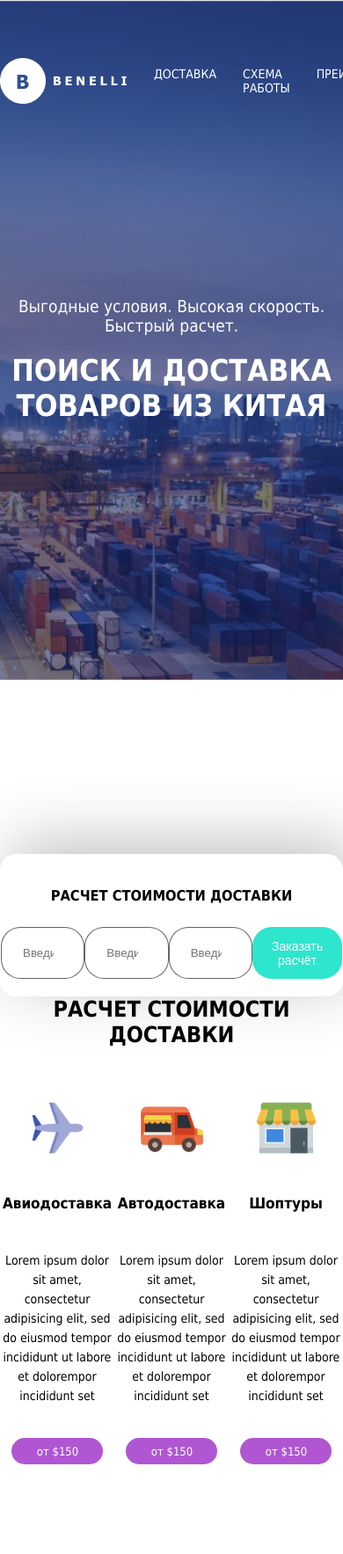
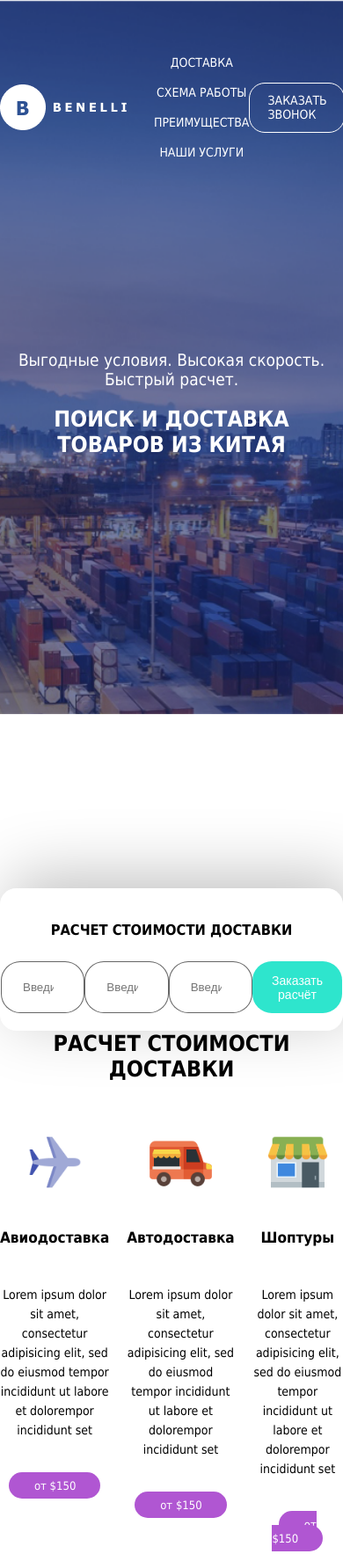
Before and after one commit to Hardyn1/Lesson2, a plain HTML site: page index.html in a window 390 px wide. Shown: the top 1767 px of the page at 88% size. Drawn offline with Linux system fonts and the light colour scheme.

Commit message:
added global and media

```diff
--- /dev/null
+++ b/css/global.css
@@ -0,0 +1,89 @@
+body {
+  font-family: tahoma, sans-serif;
+  padding: 0;
+  margin: 0;
+  font-size: 14px;
+}
+
+h1 {
+  margin: 0;
+  font-size: 34px;
+  text-transform: uppercase;
+}
+
+p {
+  margin: 0;
+  padding: 0;
+}
+
+div {
+  box-sizing: border-box;
+}
+
+ul,
+li {
+  display: block;
+  margin: 0;
+  padding: 0;
+}
+
+@media screen and (max-width: 1400px) {
+  .container {
+    max-width: 1264px;
+  }
+}
+@media screen and (max-width: 1200px) {
+  .container {
+    max-width: 960px;
+  }
+  .price-section-list {
+    gap: 20px;
+  }
+}
+
+@media screen and (max-width: 992px) {
+  .container {
+    max-width: 770px;
+  }
+  h1 {
+    font-size: 33px;
+  }
+
+  .menu {
+    flex-direction: column;
+    gap: 18px;
+  }
+
+  .table-container {
+    width: 90%;
+  }
+}
+
+@media screen and (max-width: 768px) {
+  .container {
+    max-width: 540px;
+  }
+
+  h1 {
+    font-size: 25px;
+  }
+
+  .header-main p {
+    font-size: 17px;
+  }
+}
+
+@media screen and (max-width: 576px) {
+  .container {
+    max-width: 90%;
+  }
+
+  .table-container {
+    width: 100%;
+  }
+
+  .footer-main {
+    flex-direction: column;
+    gap: 18px;
+  }
+}
--- a/css/main.css
+++ b/css/main.css
@@ -1,31 +1,3 @@
-body {
-  font-family: tahoma, sans-serif;
-  padding: 0;
-  margin: 0;
-  font-size: 14px;
-}
-
-h1 {
-  margin: 0;
-  font-size: 34px;
-  text-transform: uppercase;
-}
-
-p {
-  margin: 0;
-  padding: 0;
-}
-
-div {
-  box-sizing: border-box;
-}
-
-ul,
-li {
-  display: block;
-  margin: 0;
-  padding: 0;
-}
 
 header {
   background: url(../pictures/bg.png) no-repeat center top / cover;
@@ -45,6 +17,8 @@ header {
 }
 
 .menu {
+  align-items: center;
+  text-align: center;
   display: flex;
 }
 
--- a/index.html
+++ b/index.html
@@ -4,6 +4,7 @@
     <meta charset="UTF-8" />
     <meta name="viewport" content="width=device-width, initial-scale=1.0" />
     <title>benelli</title>
+		<link rel="stylesheet" href="css/global.css">
     <link rel="stylesheet" href="css/main.css" />
   </head>
   <body>
```
Also changed, not shown: 1 other file.
